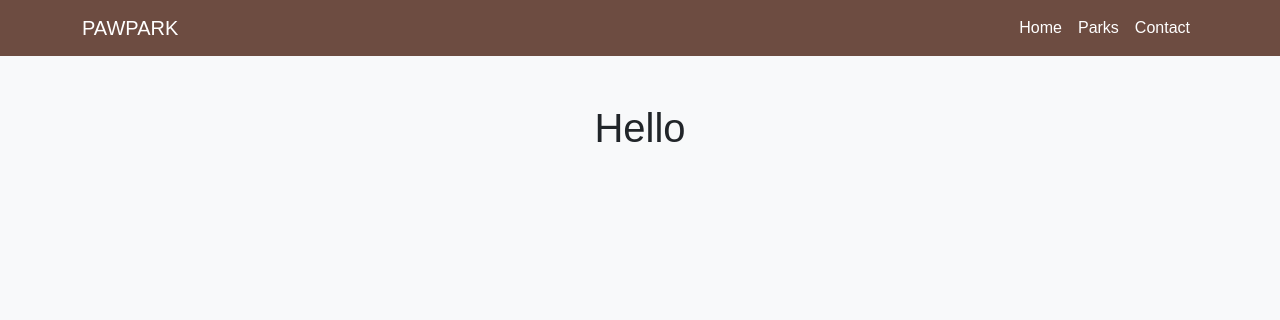
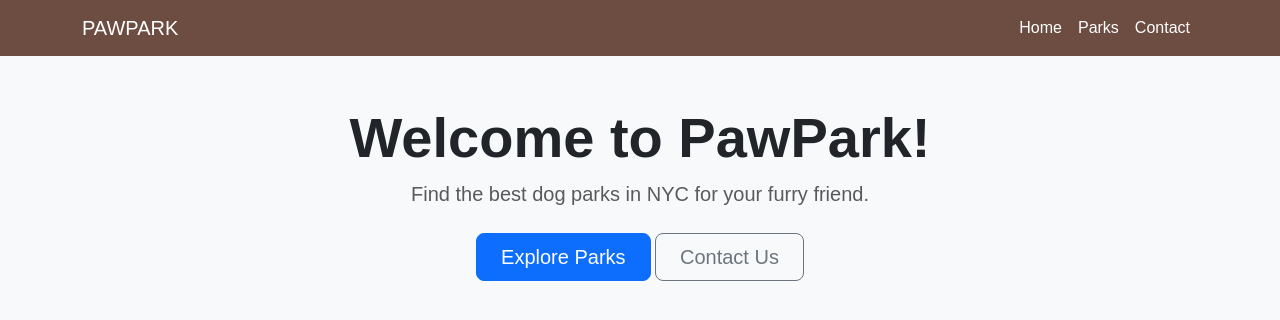
Before and after one commit to gcivil-nyu-org/team4-wed-spring25, a Django app: page / in a window 1280 px wide. Shown: the top 320 px of the page. Run offline with Django 4.2, Linux system fonts and the light colour scheme.

Commit message:
Home page

```diff
--- a/parks/templates/parks/combined_view.html
+++ b/parks/templates/parks/combined_view.html
@@ -52,7 +52,7 @@
         <h3 class="text-center text-dark" style="font-size: 1.3rem; margin-bottom: 8px;">Parks</h3>
         {% for park in parks %}
         <div class="card mb-2" style="padding: 5px;">
-            <img src="{% if park.image %}/parks{{ park.image.url }}{% else %}https://www.miracle-recreation.com/content/uploads/2018/11/Image-Header_Park.jpg.webp{% endif %}"
+            <img src="{% if park.image %}{{ park.image.url }}{% else %}https://www.miracle-recreation.com/content/uploads/2018/11/Image-Header_Park.jpg.webp{% endif %}"
                  class="card-img-top"
                  alt="{{ park.name }}"
                  style="height: 70px; object-fit: cover;">
--- a/parks/templates/parks/home.html
+++ b/parks/templates/parks/home.html
@@ -1,9 +1,15 @@
 {% extends "base.html" %}
 
-{% block title %}Home - PAWPARK{% endblock %}
+{% block title %}Welcome to PAWPARK{% endblock %}
 
 {% block content %}
 <div class="container text-center mt-5">
-    <h1>Hello</h1>
+    <h1 class="display-4 fw-bold text-brown">Welcome to PawPark!</h1>
+    <p class="lead text-muted">Find the best dog parks in NYC for your furry friend.</p>
+
+    <div class="mt-4">
+        <a href="{% url 'park_and_map' %}" class="btn btn-lg btn-primary px-4">Explore Parks</a>
+        <a href="{% url 'contact' %}" class="btn btn-lg btn-outline-secondary px-4">Contact Us</a>
+    </div>
 </div>
 {% endblock %}
--- a/parks/templates/parks/park_detail.html
+++ b/parks/templates/parks/park_detail.html
@@ -10,7 +10,7 @@
     <!-- Park Image -->
     <div class="text-center mt-3">
         {% if park.image %}
-            <img src="/parks{{ park.image.url }}" alt="{{ park.name }} Image" class="img-fluid rounded shadow">
+            <img src="{{ park.image.url }}" alt="{{ park.name }} Image" class="img-fluid rounded shadow">
         {% else %}
             <img src="https://www.miracle-recreation.com/content/uploads/2018/11/Image-Header_Park.jpg.webp"
                  alt="Dog Park Image" class="img-fluid rounded shadow">
```
Also changed, not shown: media/dogruns/charlie_yl7mhsz.png (deleted), media/dogruns/pexels-photo-1108099.jpeg (added).
